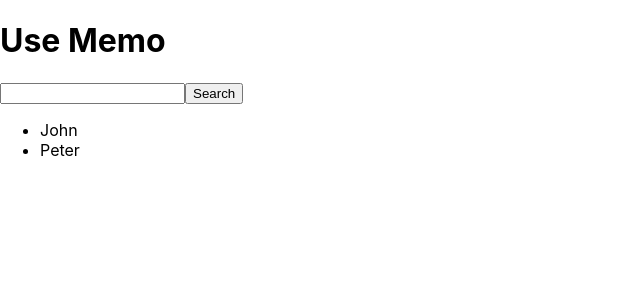
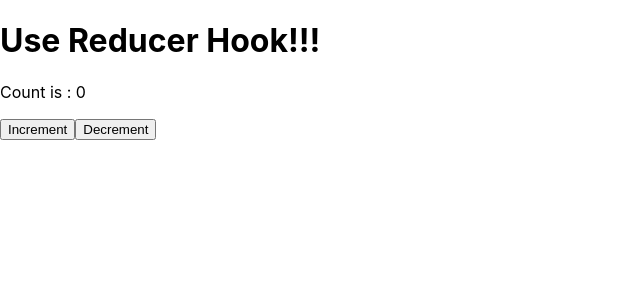
Before and after one commit to abhijeetvc/decproject, a React (Create React App) app: page / in a window 1280 px wide. Shown: the top 300 px of the page, without its empty margins (0-640 px from the left). Built offline with nearby package versions, Linux system fonts and the light colour scheme.

Commit message:
Use Reducer

```diff
--- /dev/null
+++ b/src/UseReducerHook.js
@@ -0,0 +1,34 @@
+import { useReducer } from "react"
+
+const initialState={count:0}
+
+const reducer=(state,action)=>{
+
+    switch(action.type){
+        case "increment":
+            console.log('Payload is: '+action.payload);
+            return {count:state.count+10}
+
+        case "decrement":
+            return {count:state.count-10}
+
+        default:
+            return new Error()
+    }
+}
+
+function UseReducerHook(){
+
+    const[state,dispatch]=useReducer(reducer,initialState)
+
+    return(
+        <div>
+            <h1>Use Reducer Hook!!!</h1>
+            <p> Count is : {state.count}</p>
+            <button type="button" onClick={()=>dispatch({type:"increment",payload:100})}>Increment</button>
+            <button type="button" onClick={()=>dispatch({type:"decrement"})}>Decrement</button>
+        </div>
+    )
+}
+
+export default UseReducerHook
--- a/src/index.js
+++ b/src/index.js
@@ -14,11 +14,12 @@ import CallBackEvent from './CallBackEvent';
 import ContextDemo from './ContextDemo';
 import ApiCall from './ApiCall';
 import UseMemoDemo from './UseMemoDemo';
+import UseReducerHook from './UseReducerHook';
 
 const root = ReactDOM.createRoot(document.getElementById('root'));
 root.render(
 
-    <UseMemoDemo/>
+    <UseReducerHook/>
 
 );
 
```
